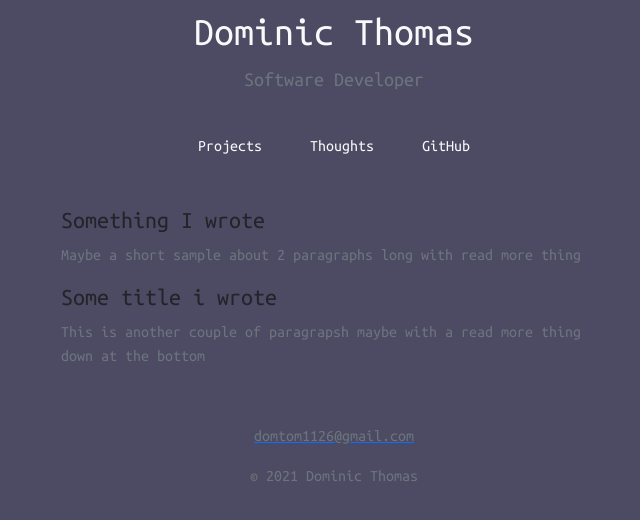
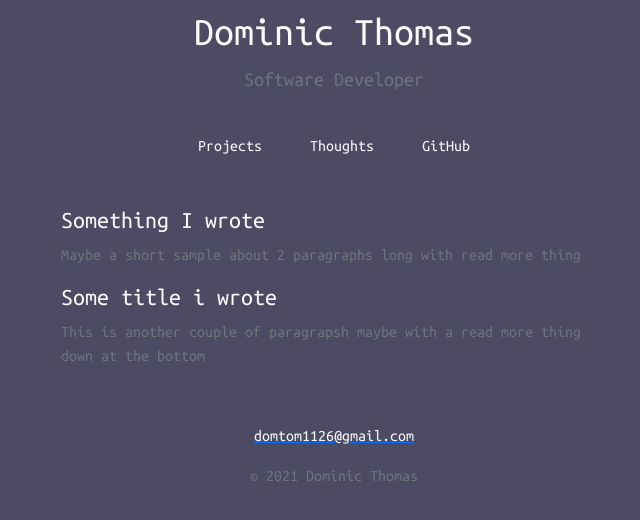
Before and after one commit to domtom1126/site, a Flask app: page /thoughts in a window 1280 px wide. Shown: the top 520 px of the page, without its empty margins (306-946 px from the left). Run offline with Flask 2, Linux system fonts and the light colour scheme.

Commit message:
Changed some text color

```diff
--- a/templates/thoughts.html
+++ b/templates/thoughts.html
@@ -48,7 +48,7 @@
     </header>
     <div class="row">
       <div class="col-lg-6 mx-auto">
-          <h4 class="">Something I wrote</h4>
+          <h4 class="text-light">Something I wrote</h4>
           <div class="text-muted d-grid d-sm-flex">
               <p>Maybe a short sample about 2 paragraphs long with read more thing</p>
           </div>
@@ -57,7 +57,7 @@
 
   <div class="row">
       <div class="col-lg-6 mx-auto">
-          <h4 class="">Some title i wrote</h4>
+          <h4 class="text-light">Some title i wrote</h4>
           <div class="text-muted d-grid d-sm-flex">
               <p>This is another couple of paragrapsh maybe with a read more thing down at the bottom </p>
           </div>
@@ -65,7 +65,7 @@
       </div>
     <div class="container">
              <footer class="py-3 my-4">
-                <a href="mailto:domtom1126@gmail.com"><p class="text-center text-muted">domtom1126@gmail.com</p></a>
+                <a href="mailto:domtom1126@gmail.com"><p class="text-center text-light">domtom1126@gmail.com</p></a>
         <p class="text-center text-muted">&copy; 2021 Dominic Thomas</p>
       </footer>
     </div>
```
